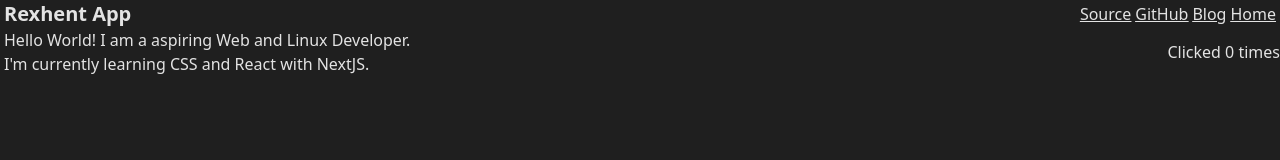
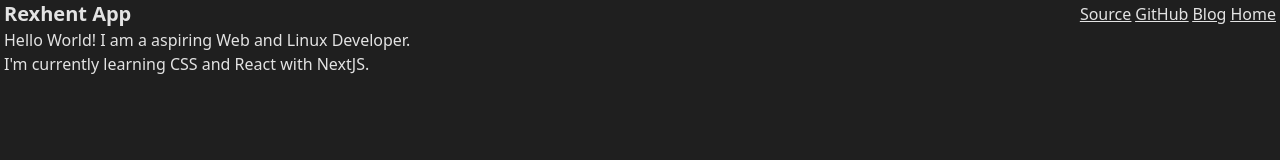
Before and after one commit to rexhent/portfolio-next, a Next.js app: page / in a window 1280 px wide. Shown: the top 160 px of the page. Built offline with nearby package versions, Linux system fonts and the light colour scheme.

Commit message:
remove button

```diff
--- a/pages/index.tsx
+++ b/pages/index.tsx
@@ -22,7 +22,6 @@ export default function Home() {
         <div className={styles.mainContainer}>
           {/* <ContentLeft /> */}
           <ContentCenter />
-          <Button />
           {/* <ContentRight /> */}
         </div>
         <Footer />
```
